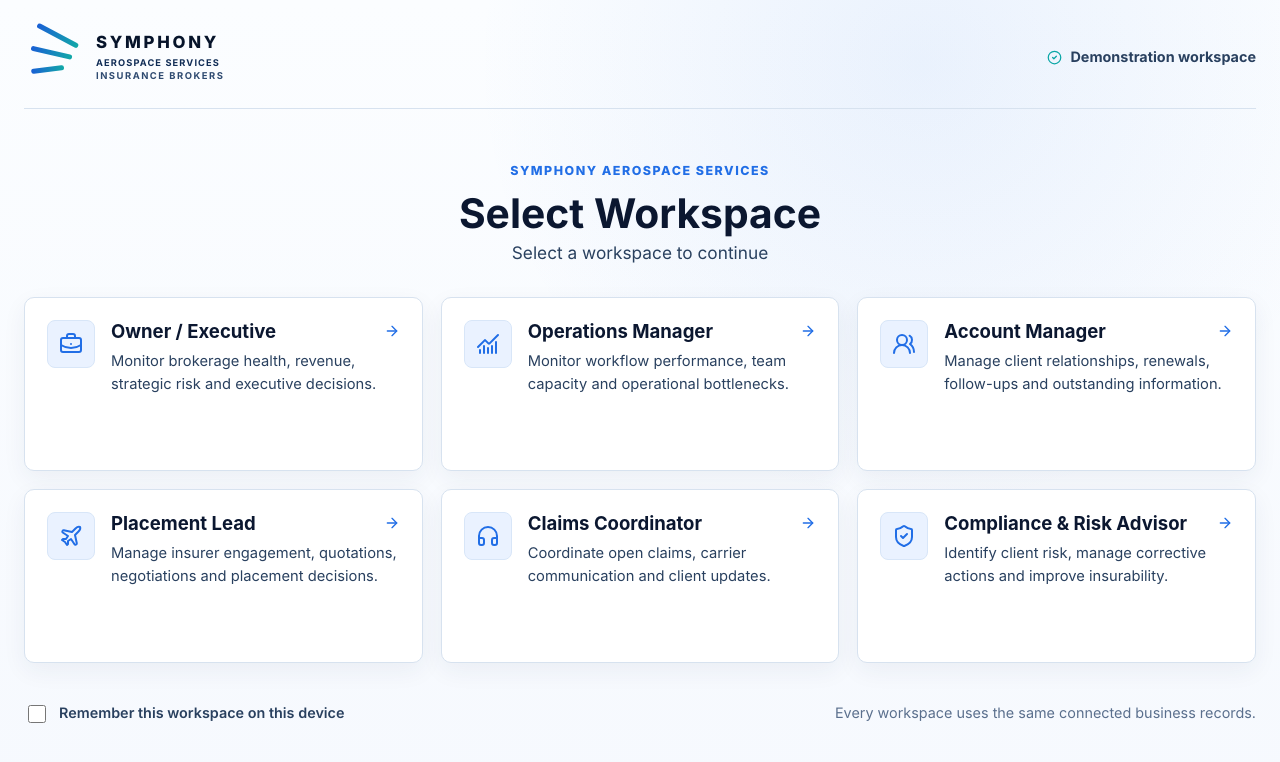
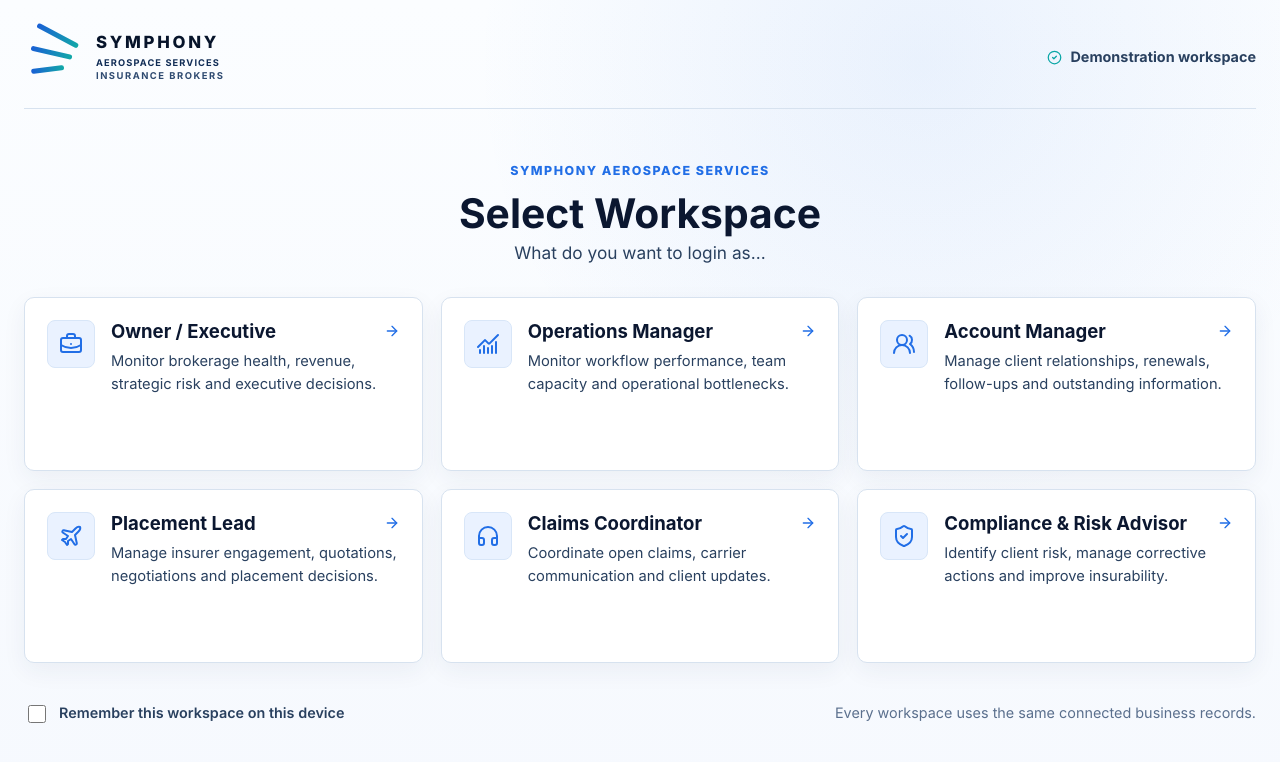
Before and after one commit to imtiazindia/SymphonyInsurance, a React (Vite) app: page / in a window 1280 px wide. Shown: the top 762 px of the page. Built offline with nearby package versions, Linux system fonts and the light colour scheme.

Commit message:
Update role selection prompt

```diff
--- a/src/pages/RoleSelectionPage.jsx
+++ b/src/pages/RoleSelectionPage.jsx
@@ -26,7 +26,7 @@ export function RoleSelectionPage() {
       <section className="role-selection-page__intro">
         <span>SYMPHONY AEROSPACE SERVICES</span>
         <h1>Select Workspace</h1>
-        <p>Select a workspace to continue</p>
+        <p>What do you want to login as...</p>
       </section>
 
       <section className="role-selection-grid" aria-label="Available workspaces">
```
